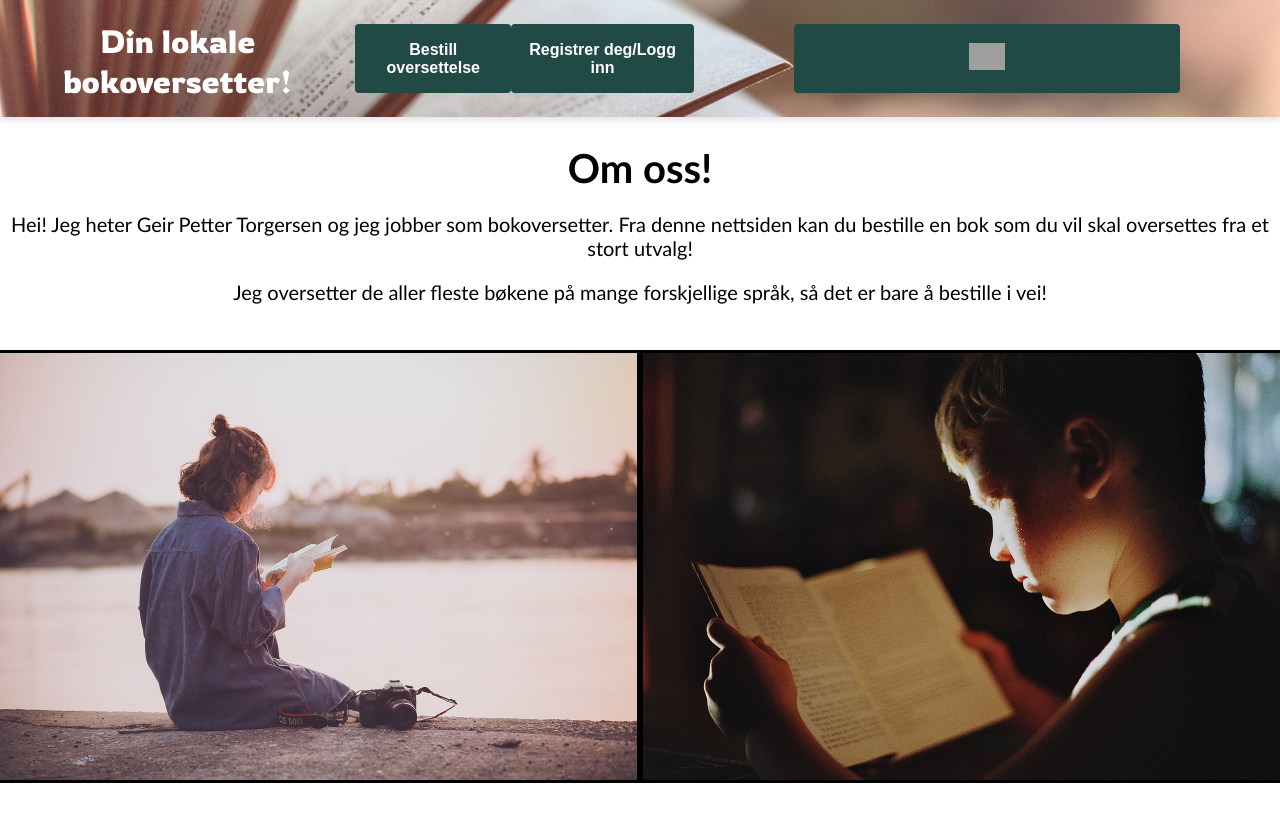
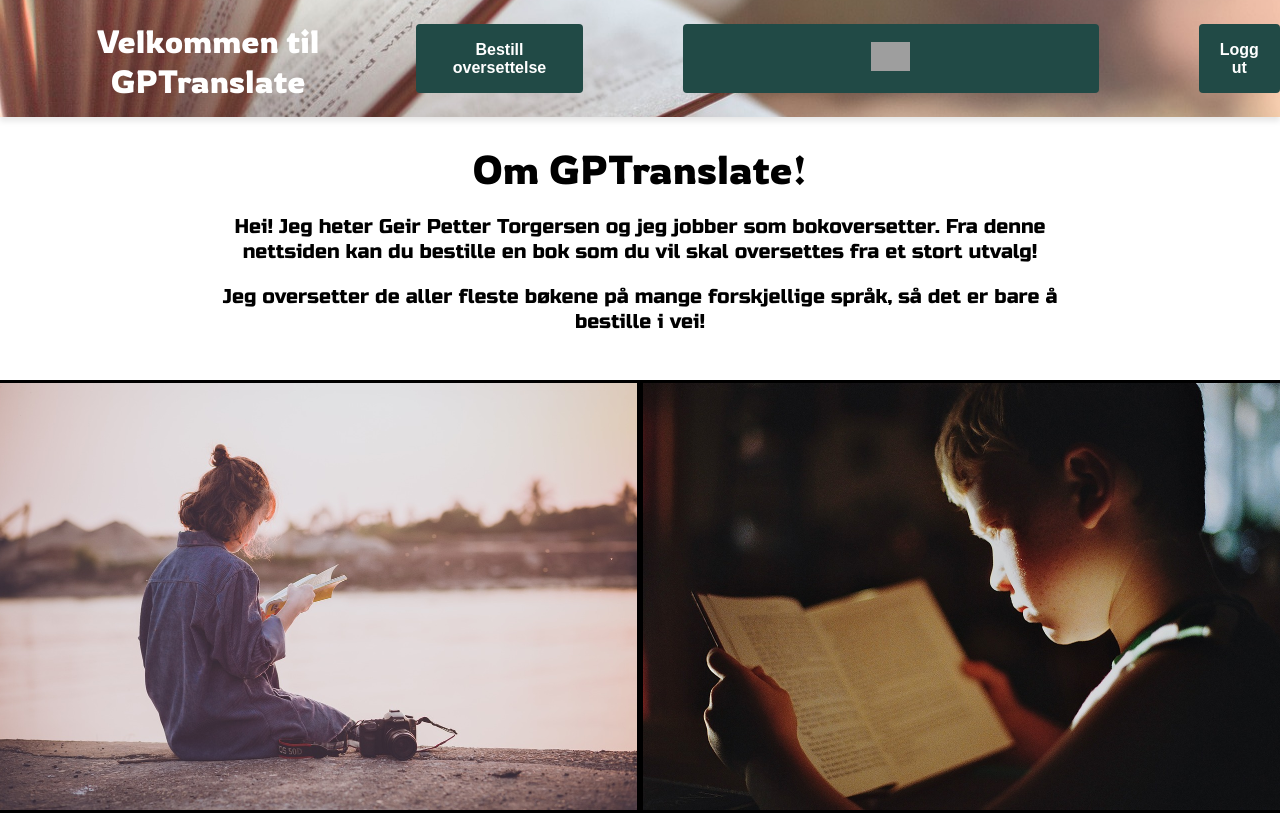
Before and after one commit to CrysG99/Register_and_Translate, a Flask app: page / in a window 1280 px wide. Before the commit the page ends 783 px from the top, so only its background shows below. Run offline with Flask 3, Linux system fonts and the light colour scheme; the visitor is signed in with stand-in values (Sample User, id 1); grey boxes are pictures that could not be loaded.

Commit message:
Login fixes and stuff
Fixed the login to be a bit better and also added the option to logout and also removing the button to login once youre already logged in

```diff
--- a/app.py
+++ b/app.py
@@ -80,6 +80,7 @@ def login():
         username = request.form['username']
         email = request.form['email']
         password = request.form['password']
+
     try:
         conn = pymysql.connect(**db_config)
         cur = conn.cursor()
@@ -96,9 +97,10 @@ def login():
         else:
             flash('Ugyldig brukernavn eller passord', 'danger')
             return redirect(url_for('login'))
+
     except Exception as e:
         flash(f"Feil med innlogging: {e}", 'danger')
-        return redirect(url_for('login'))
+
     return render_template('login.html')
 
 @app.route('/order', methods=['GET', 'POST'])
@@ -129,5 +131,11 @@ def order():
 
     return render_template('order.html')
 
+@app.route('/logout')
+def logout():
+    session.clear()
+    flash('Du har logget ut!', 'info')
+    return redirect(url_for('home'))
+
 if __name__ == '__main__':
     app.run(host='0.0.0.0', port=8080, debug=True)
--- a/static/style.css
+++ b/static/style.css
@@ -50,14 +50,19 @@ body {
 }
 
 .gptittel {
-    font-family: 'Gill Sans', 'Gill Sans MT', Calibri, 'Trebuchet MS', sans-serif;
+    font-family: "Rowdies", serif;
+    font-weight: 400;
+    font-style: normal;
     color: #000;
 }
 
 .gptext {
-    font-family: 'Gill Sans', 'Gill Sans MT', Calibri, 'Trebuchet MS', sans-serif;
+    font-family: "Russo One", serif;
+    font-weight: 400;
+    font-style: normal;
     color: #000;
-
+    margin-left: 15%;
+    margin-right: 15%;
 }
 
 .infotext {
@@ -127,6 +132,7 @@ body {
     font-family: "Russo One", serif;
     font-weight: 400;
     font-style: normal;
+    color: #000;
 }
 
 .book-container {
--- a/templates/index.html
+++ b/templates/index.html
@@ -10,18 +10,25 @@
 
 <body>
     <div class="header">
-        <h1 class="title"> Din lokale bokoversetter! </h1>
+        <h1 class="title"> Velkommen til GPTranslate </h1>
         <button class="menubutton" onclick="location.href='{{ url_for('order') }}'">Bestill oversettelse</a> </button>
+        {% if 'user_id' not in session %}
         <button class="menubutton" onclick="location.href='{{ url_for('register') }}'">Registrer deg/Logg inn</a>
         </button>
+
+        {% else %}
         <button class="userbutton" onclick="location.href='{{ url_for('profile', username=session['username']) }}'">
             <img src="/static/img/greypfp.png" alt="Klikkbart profilbilde" width="10%">
         </button>
-        </svg>
+        {% endif %}
+
+        {% if 'user_id' in session %}
+        <button class="menubutton" onclick="location.href='{{ url_for('logout') }}'">Logg ut</button>
+        {% endif %}
     </div>
 
     <div class="infotext">
-        <h1 class="gptittel"> Om oss! </h1>
+        <h1 class="gptittel"> Om GPTranslate! </h1>
         <p class="gptext"> Hei! Jeg heter Geir Petter Torgersen og jeg jobber som bokoversetter. Fra denne nettsiden kan
             du bestille en
             bok som du vil skal oversettes fra et stort utvalg! </p>
```
Also changed, not shown: planning.md (+1 -1 lines), templates/order.html (+12 -0 lines).
